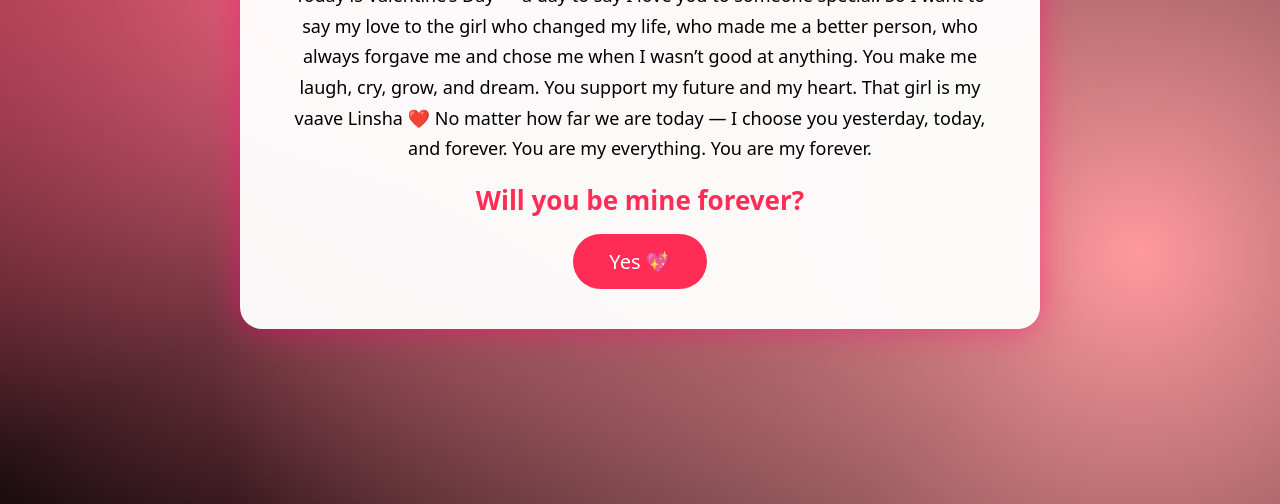
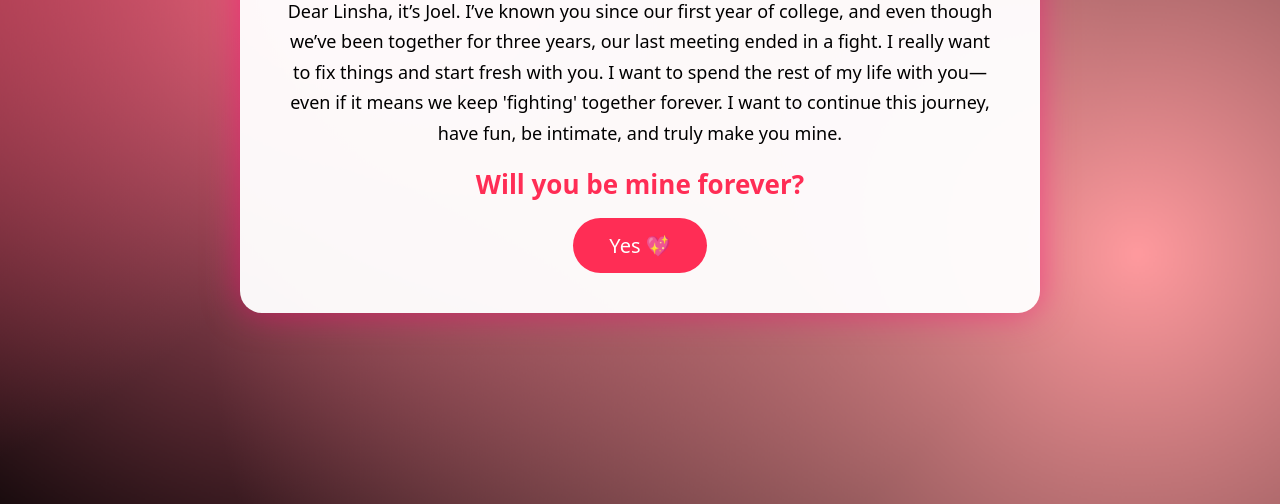
Before and after one commit to jackson21102003-crypto/JoelJack, a plain HTML site: page proposal.html in a window 1280 px wide. Shown: the part 296-800 px from the top of the page. Drawn offline with Linux system fonts and the light colour scheme.

Commit message:
Revise proposal message for Valentine's Day
Updated the proposal message to include a personal note from Joel to Linsha, expressing feelings and a desire to reconcile.

```diff
--- a/proposal.html
+++ b/proposal.html
@@ -111,18 +111,7 @@ button:hover{
 <h1>❤️ Happy Valentine’s Day ❤️</h1>
 
 <p>
-Today is Valentine’s Day — a day to say I love you to someone special.
-So I want to say my love to the girl who changed my life, who made me a better person, who always forgave me and chose me when I wasn’t good at anything.
-
-You make me laugh, cry, grow, and dream.
-You support my future and my heart.
-
-That girl is my vaave Linsha ❤️
-
-No matter how far we are today — I choose you yesterday, today, and forever.
-
-You are my everything.
-You are my forever.
+Dear Linsha, it’s Joel. I’ve known you since our first year of college, and even though we’ve been together for three years, our last meeting ended in a fight. I really want to fix things and start fresh with you. I want to spend the rest of my life with you—even if it means we keep 'fighting' together forever. I want to continue this journey, have fun, be intimate, and truly make you mine.
 </p>
 
 <h2>Will you be mine forever?</h2>
```
